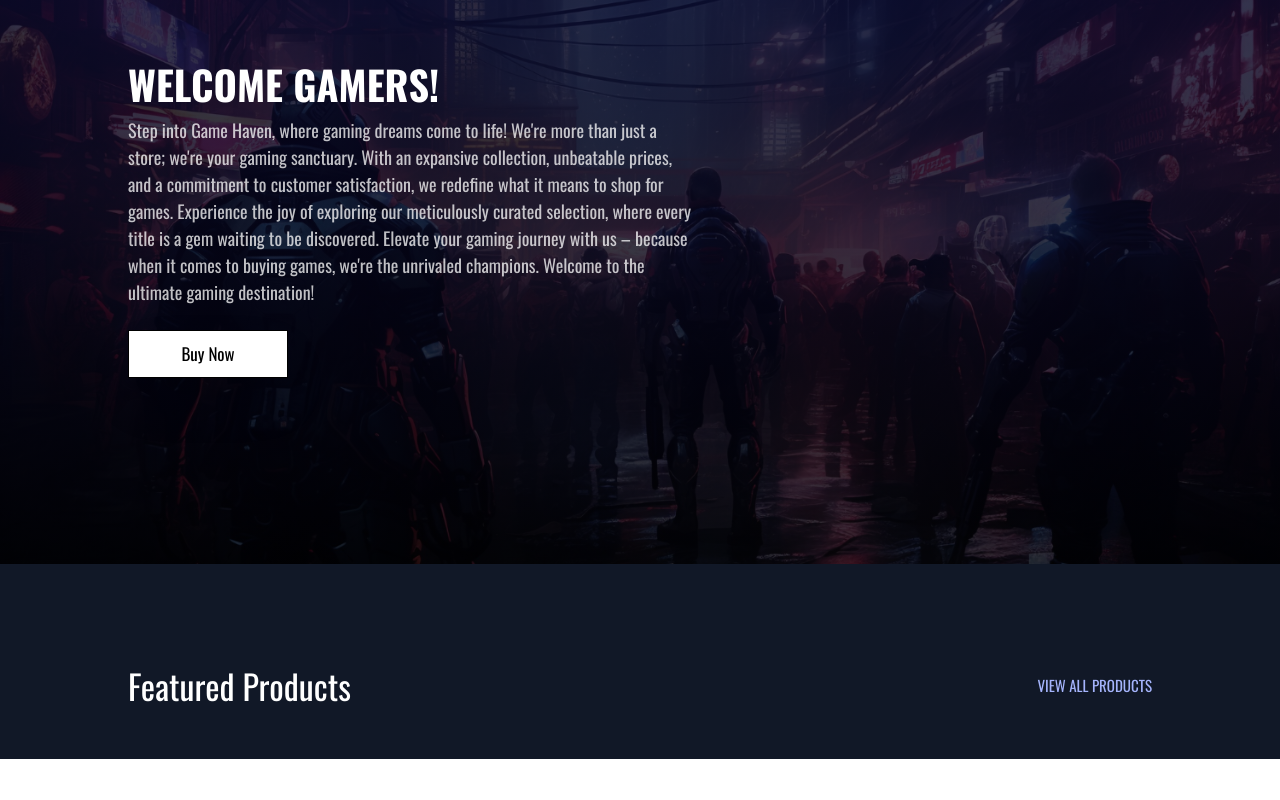
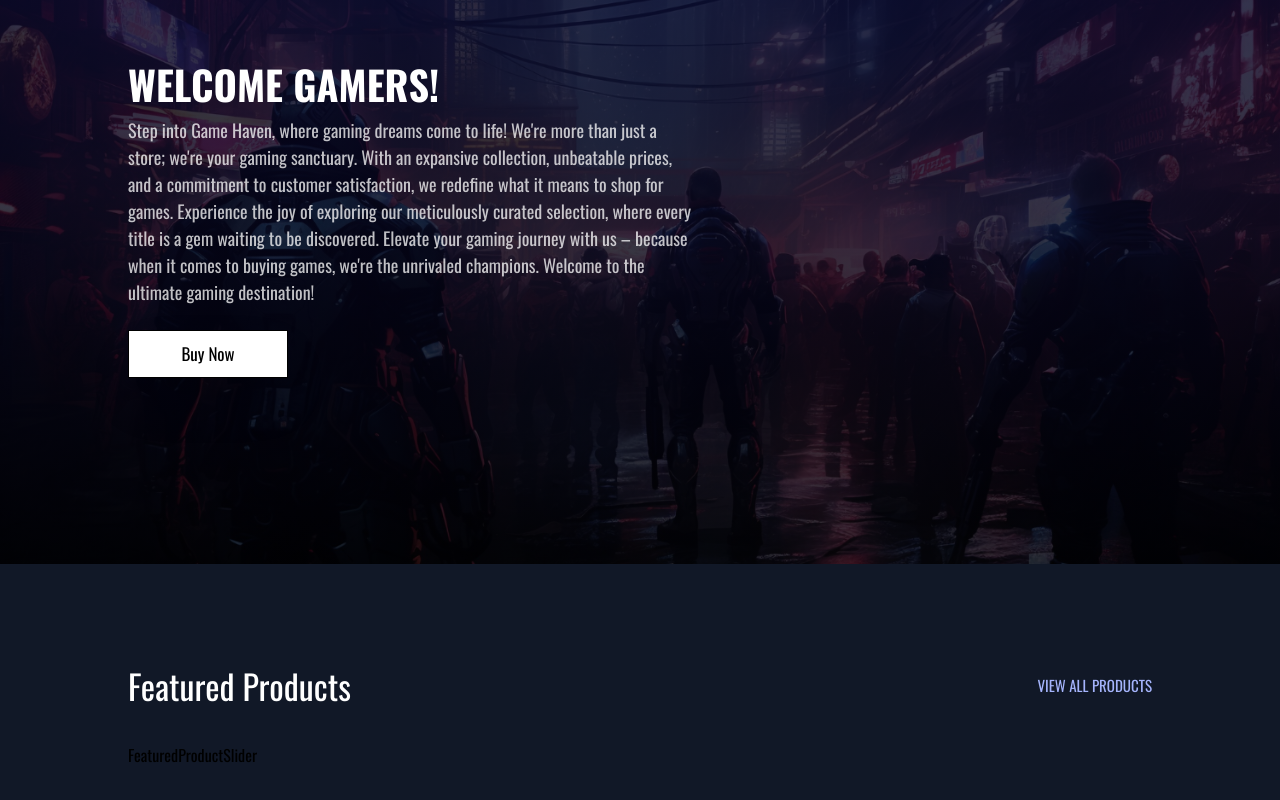
Before and after one commit to Zavista/game-store, a Next.js app: page / in a window 1280 px wide. Shown: the part 236-1036 px from the top of the page. Before the commit the page ends 995 px from the top, so only its background shows below. Built offline with nearby package versions, Linux system fonts and the light colour scheme.

Commit message:
Import FeaturedProductSlider

```diff
--- a/components/FeaturedProduct.tsx
+++ b/components/FeaturedProduct.tsx
@@ -1,4 +1,5 @@
 import React from 'react'
+import FeaturedProductSlider from './FeaturedProductSlider'
 
 const FeaturedProduct = () => {
   return (
@@ -11,6 +12,9 @@ const FeaturedProduct = () => {
                 View all products
             </button>
         </div>
+        <div className='w-[80%] mt-[2rem] mx-auto'>
+            <FeaturedProductSlider></FeaturedProductSlider>
+        </div>
     </div>
   )
 }
```
